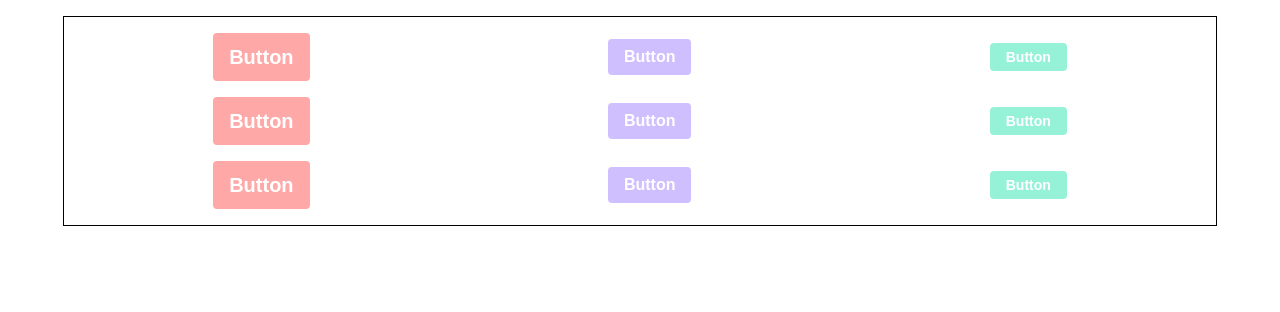
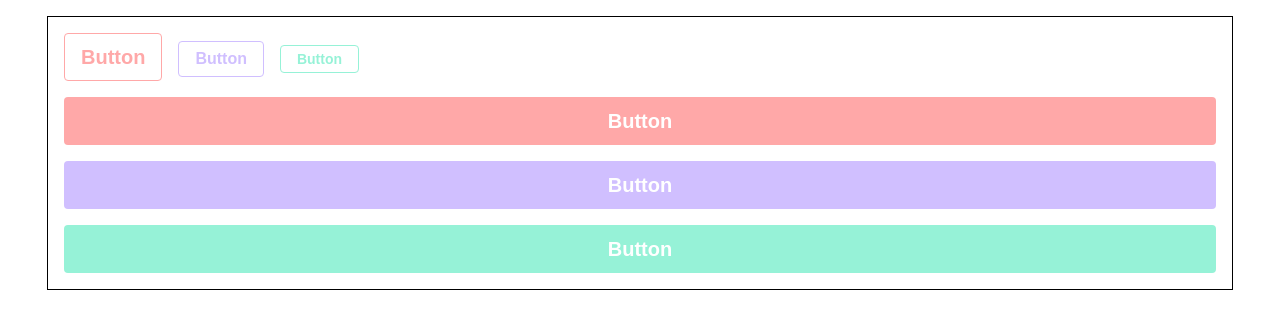
Before and after one commit to gigibean/TIL, a React (Create React App) app in the folder React/example/styling-with-sass/: page / in a window 1280 px wide. Shown: the top 312 px of the page. Built offline with nearby package versions, Linux system fonts and the light colour scheme.

Commit message:
Update fullWidth Buttons

```diff
--- a/React/example/styling-with-sass/src/App.js
+++ b/React/example/styling-with-sass/src/App.js
@@ -6,19 +6,14 @@ function App() {
   return (
     <div className="App">
       <div className="buttons">
-        <Button size="large" color="red">Button</Button>
-        <Button size="medium" color="grape">Button</Button>
-        <Button size="small" color="teal">Button</Button>
+        <Button size="large" color="red" outline>Button</Button>
+        <Button size="medium" color="grape" outline>Button</Button>
+        <Button size="small" color="teal" outline>Button</Button>
       </div>
       <div className="buttons">
-        <Button size="large" color="red">Button</Button>
-        <Button size="medium" color="grape">Button</Button>
-        <Button size="small" color="teal">Button</Button>
-      </div>
-      <div className="buttons">
-        <Button size="large" color="red">Button</Button>
-        <Button size="medium" color="grape">Button</Button>
-        <Button size="small" color="teal">Button</Button>
+        <Button size="large" color="red" fullWidth>Button</Button>
+        <Button size="large" color="grape" fullWidth>Button</Button>
+        <Button size="large" color="teal" fullWidth>Button</Button>
       </div>
     </div>
   );
--- a/React/example/styling-with-sass/src/App.scss
+++ b/React/example/styling-with-sass/src/App.scss
@@ -3,16 +3,15 @@
     margin: 0 auto;
     margin-top: 1rem;
     border: 1px solid black;
-    padding-top: 1rem;
-    padding-bottom: 1rem;
+    padding: 1rem;
     .buttons + .buttons {
         margin-top: 1rem;
     }
 }
 
-.buttons {
-    width: 100%;
-    display: flex;
-    justify-content: space-around;
-    align-items: center;
-}
+// .buttons {
+//     width: 100%;
+//     display: flex;
+//     justify-content: space-around;
+//     align-items: center;
+// }
--- a/React/example/styling-with-sass/src/components/Button.js
+++ b/React/example/styling-with-sass/src/components/Button.js
@@ -2,9 +2,12 @@ import React from 'react';
 import classNames from 'classnames';
 import './Button.scss';
 
-function Button({children, size, color}) {
+function Button({children, size, color, outline, fullWidth}) {
     return (
-        <button className={classNames('Button', size, color)}>{children}</button>
+        <button className={classNames('Button', size, color, {
+            outline,
+            fullWidth
+        })}>{children}</button>
     );
 }
 
--- a/React/example/styling-with-sass/src/components/Button.scss
+++ b/React/example/styling-with-sass/src/components/Button.scss
@@ -4,10 +4,20 @@ $teal: #96f2d7;
 @mixin button-color($color) {
     background: $color;
     &:hover {
-        background: lighten($color, 10%);
+        background: lighten($color, 5%);
     }
     &:active {
-        background: darken($color, 10%);
+        background: darken($color, 5%);
+    }
+
+    &.outline {
+        color: $color;
+        background: none;
+        border: 1px solid $color;
+        &:hover {
+            background: $color;
+            color: white;
+        }
     }
 }
 .Button {
@@ -21,6 +31,10 @@ $teal: #96f2d7;
     cursor: pointer;
     padding-left: 1rem;
     padding-right: 1rem;
+
+    & + & {
+        margin-left: 1rem;
+    }
 
     &.small {
         height: 1.75rem;
@@ -50,14 +64,15 @@ $teal: #96f2d7;
         @include button-color($teal);
     }
 
-    // &:hover {
-    //     background: lighten($blue, 10%);
-    // }
-    // &:active {
-    //     background: darken($blue, 10%);
-    //     outline: none;
-    // }
     &:focus, &:active {
         outline: none;
     }
+
+    &.fullWidth {
+        width: 100%;
+        & + & {
+            margin-left: 0;
+            margin-top: 1rem;
+        }
+    }
 }
```
